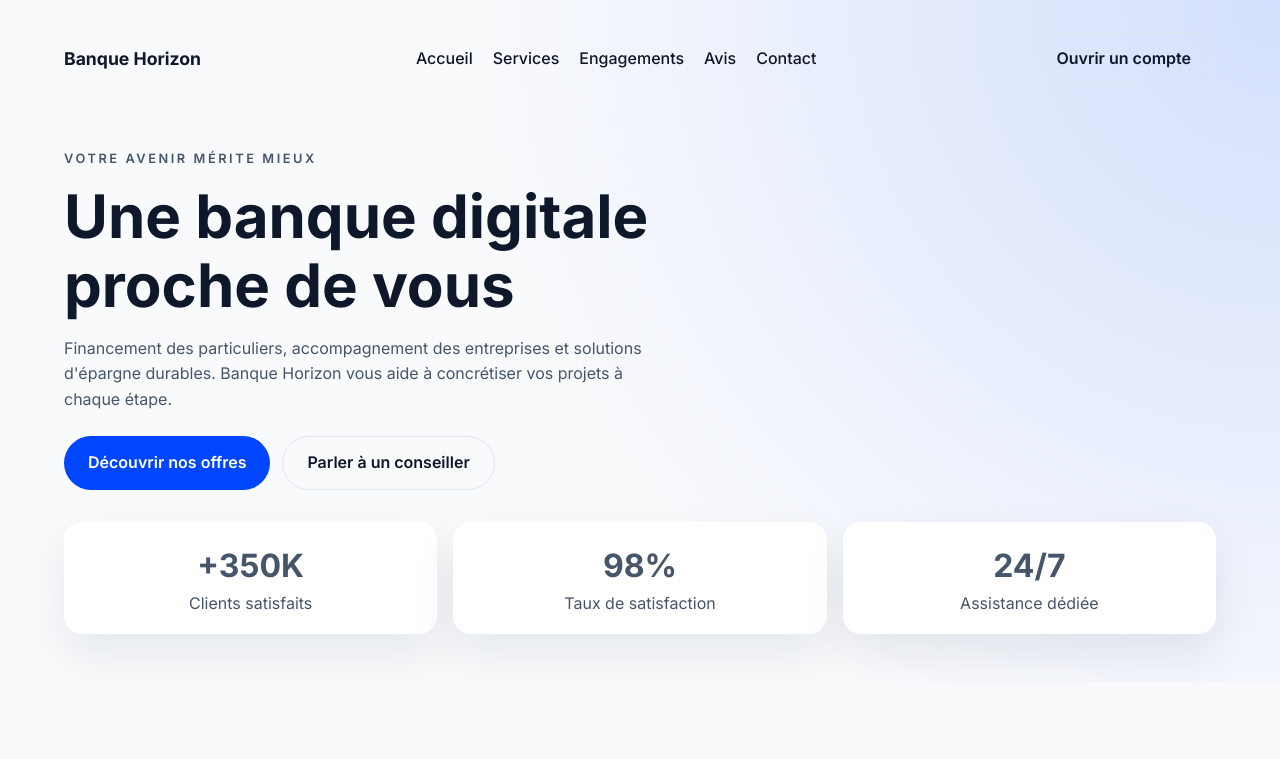
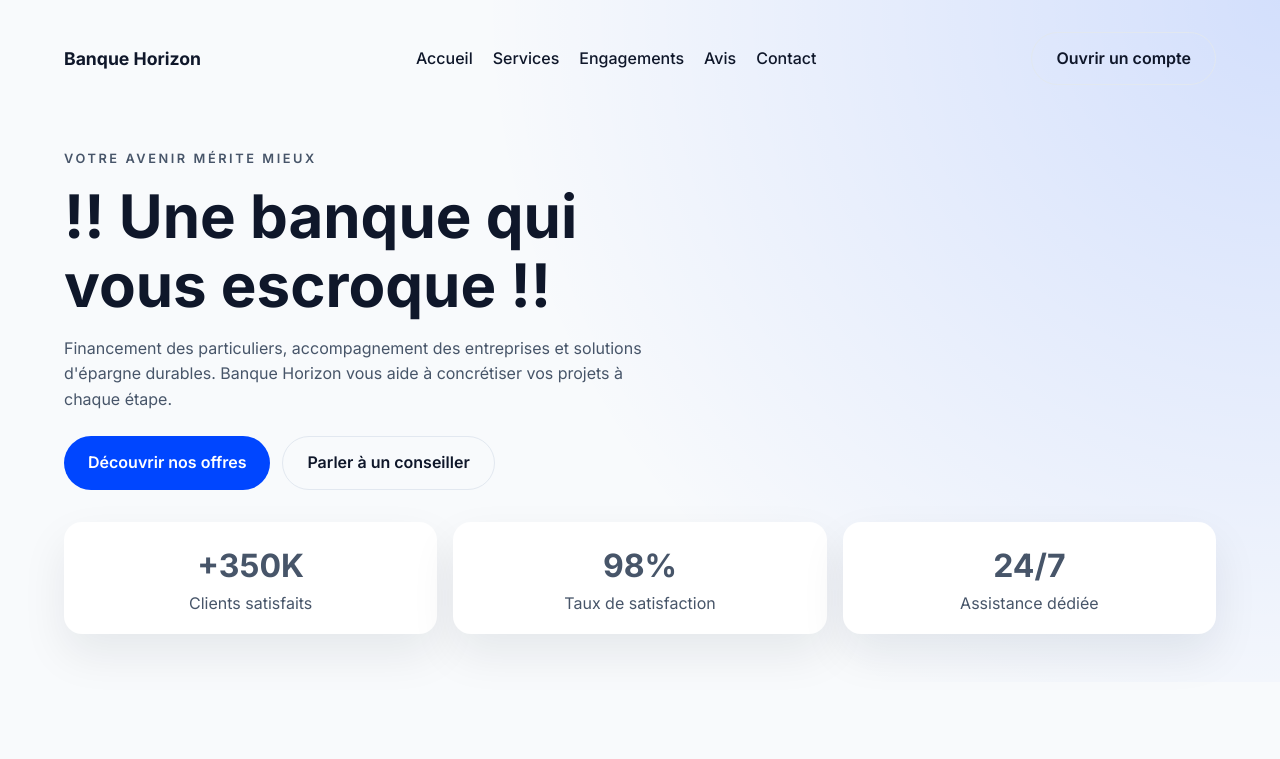
Before and after one commit to VVaps/projetgit, a plain HTML site: page index.html in a window 1280 px wide. Shown: the top 759 px of the page. Drawn offline with Linux system fonts and the light colour scheme.

Commit message:
h1 modif

```diff
--- a/index.html
+++ b/index.html
@@ -26,7 +26,7 @@
       </nav>
       <div class="hero-content">
         <p class="eyebrow">Votre avenir mérite mieux</p>
-        <h1>Une banque digitale proche de vous</h1>
+        <h1>!! Une banque qui vous escroque !!</h1>
         <p>
           Financement des particuliers, accompagnement des entreprises et
           solutions d'épargne durables. Banque Horizon vous aide à concrétiser
```
